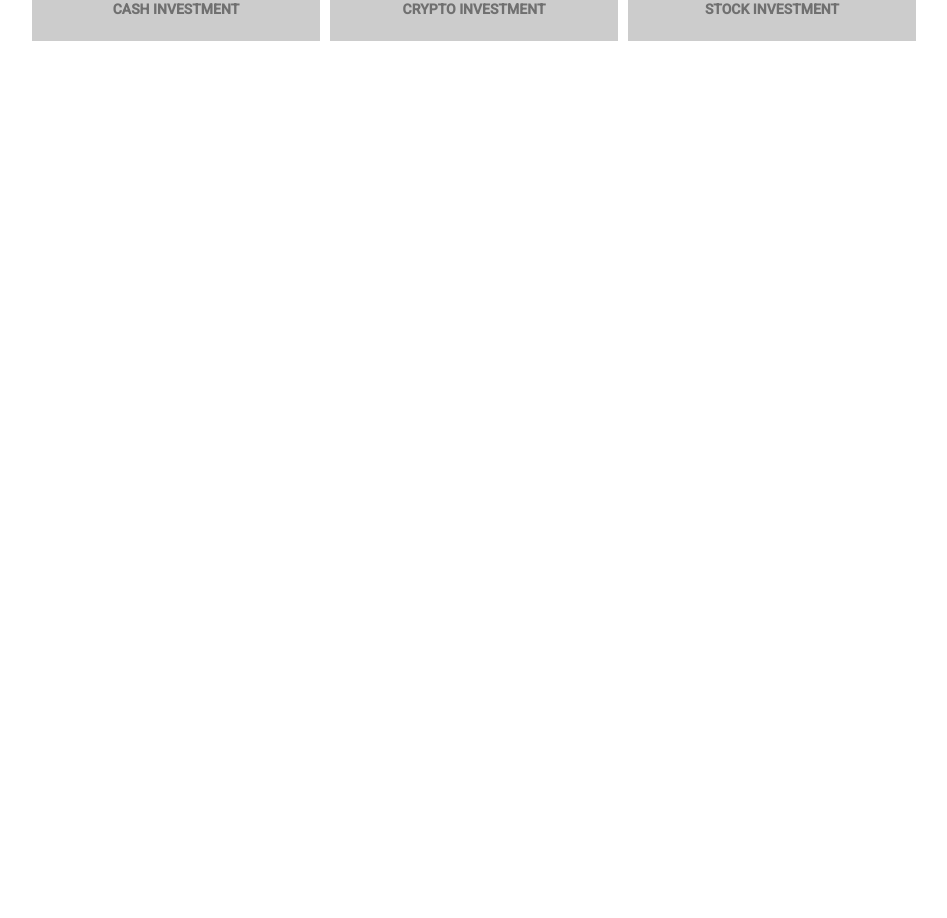
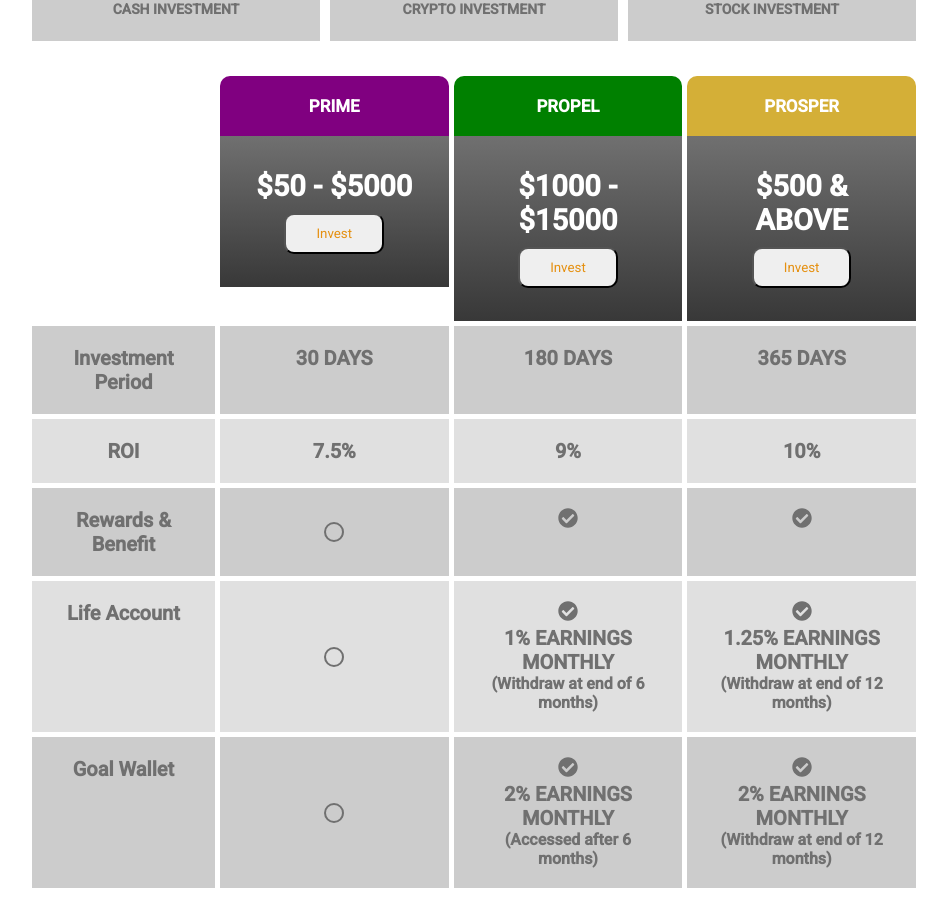
Before and after one commit to georgebsmith-tech/glob-financial-client, a Next.js app: page /choose-asset in a window 1280 px wide. Shown: the part 220-1138 px from the top of the page, without its empty margins (166-1113 px from the left). Before the commit the page ends 800 px from the top, so only its background shows below. Built offline with nearby package versions, Linux system fonts and the light colour scheme.

Commit message:
designed the assets page

```diff
--- a/package.json
+++ b/package.json
@@ -11,6 +11,7 @@
   "dependencies": {
     "next": "10.0.7",
     "react": "17.0.1",
-    "react-dom": "17.0.1"
+    "react-dom": "17.0.1",
+    "react-icons": "^4.2.0"
   }
 }
--- a/pages/choose-asset.js
+++ b/pages/choose-asset.js
@@ -1,5 +1,6 @@
 import Head from 'next/head'
 import styles from '../styles/Home.module.css'
+import { FaCheckCircle } from 'react-icons/fa'
 
 export default function Home() {
     const style = {
@@ -32,8 +33,234 @@ export default function Home() {
                 </div>
             </div>
 
+            <section className="mt35">
+                <div style={{ display: "grid", gridTemplateColumns: "0.8fr repeat(3,1fr)", columnGap: 5 }}>
+                    <div>
+
+                    </div>
+                    <InvestmentAsset
+                        bg="#800080"
+                        asset="PRIME"
+                        range="$50 - $5000"
+                    />
+                    <InvestmentAsset
+                        bg="#008000"
+                        asset="PROPEL"
+                        range="$1000 - $15000"
+                    />
+                    <InvestmentAsset
+                        bg="#D4AF37"
+                        asset="PROSPER"
+                        range="$500 & ABOVE"
+                    />
+
+                </div>
+
+            </section>
+            <section className="mt5">
+
+                <AssetProperty
+                    bg="#CCCCCC"
+                    props={["Investment Period", "30 DAYS", "180 DAYS", "365 DAYS"]}
+                />
+                <AssetProperty
+                    bg="#E0E0E0"
+                    props={
+                        ["ROI", "7.5%", "9%", "10%"]
+                    }
+                />
+                <AssetPropertyReward
+                    bg="#CCCCCC"
+                    props={
+                        ["",]
+                    }
+                />
+                <AssetPropertyLife
+                    bg="#E0E0E0" />
+                <AssetPropertyGoalWallet
+                    bg="#CCCCCC"
+                />
+
+            </section>
+
 
 
         </main>
     )
 }
+
+
+const InvestmentAsset = ({ range, asset, bg }) => {
+    return (
+        <div>
+            <h3
+                style={{ borderRadius: "10px 10px 0 0", backgroundColor: bg }}
+                className="f17 p20 center-text fw" >
+                {asset}
+            </h3>
+            <div
+                className="center-text"
+                style={{ background: "transparent linear-gradient(180deg, #707070 0%, #383838 100%) 0% 0% no-repeat padding-box", padding: "33px 35px" }}>
+                <p
+                    className="fw mb10 bold"
+                    style={{ fontSize: 29 }}>
+                    {range}
+                </p>
+                <button
+                    style={{ color: "#E59011", padding: "11px 30px" }}
+                    className="br10 pointer">
+                    Invest
+</button>
+
+            </div>
+        </div>
+    )
+}
+
+
+const AssetProperty = ({ props = [], bg }) => {
+    return (
+        <div style={{ display: "grid", gridTemplateColumns: "0.8fr repeat(3,1fr)", columnGap: 5, marginBottom: 5 }}>
+            <div
+                style={{ backgroundColor: bg }}
+                className="center-text f20 p20 bold">
+                {props[0]}
+            </div>
+            <div
+                style={{ backgroundColor: bg }}
+                className="center-text f20 p20 bold">
+                {props[1]}
+            </div>
+            <div
+                style={{ backgroundColor: bg }}
+                className="center-text f20 p20 bold">
+                {props[2]}
+            </div>
+            <div
+                style={{ backgroundColor: bg }}
+                className="center-text f20 p20 bold">
+                {props[3]}
+            </div>
+        </div>
+    )
+}
+
+
+const AssetPropertyReward = ({ props = [], bg }) => {
+    return (
+        <div style={{ display: "grid", gridTemplateColumns: "0.8fr repeat(3,1fr)", columnGap: 5, marginBottom: 5 }}>
+            <div
+                style={{ backgroundColor: bg }}
+                className="center-text f20 p20 bold">
+                Rewards & Benefit
+            </div>
+            <div
+                style={{ backgroundColor: bg }}
+                className="flex align-center justify-center">
+                <span
+                    className="block"
+                    style={{ width: 20, height: 20, border: "2px solid #707070", borderRadius: 100 }}>
+
+                </span>
+            </div>
+            <div
+                style={{ backgroundColor: bg }}
+                className="center-text f20 p20 bold">
+                <FaCheckCircle
+                    style={{ color: "#8BBD43" }} />
+            </div>
+            <div
+                style={{ backgroundColor: bg }}
+                className="center-text f20 p20 bold">
+                <FaCheckCircle
+                    style={{ color: "#8BBD43" }} />
+            </div>
+        </div>
+    )
+}
+
+
+const AssetPropertyLife = ({ props = [], bg }) => {
+    return (
+        <div style={{ display: "grid", gridTemplateColumns: "0.8fr repeat(3,1fr)", columnGap: 5, marginBottom: 5 }}>
+            <div
+                style={{ backgroundColor: bg }}
+                className="center-text f20 p20 bold">
+                Life Account
+            </div>
+            <div
+                style={{ backgroundColor: bg }}
+                className="flex align-center justify-center">
+                <span
+                    className="block"
+                    style={{ width: 20, height: 20, border: "2px solid #707070", borderRadius: 100 }}>
+                </span>
+            </div>
+            <div
+                style={{ backgroundColor: bg }}
+                className="center-text f20 p20 bold">
+                <FaCheckCircle
+                    style={{ color: "#8BBD43" }} />
+                <h4 className="f20">
+                    1% EARNINGS MONTHLY
+                </h4>
+                <p className="f16">(Withdraw at end of 6 months)</p>
+            </div>
+            <div
+                style={{ backgroundColor: bg }}
+                className="center-text f20 p20 bold">
+
+                <FaCheckCircle
+                    style={{ color: "#8BBD43" }} />
+                <h4 className="f20">
+                    1.25% EARNINGS MONTHLY
+                </h4>
+                <p className="f16">(Withdraw at end of 12 months)</p>
+            </div>
+        </div>
+    )
+}
+
+
+const AssetPropertyGoalWallet = ({ props = [], bg }) => {
+    return (
+        <div style={{ display: "grid", gridTemplateColumns: "0.8fr repeat(3,1fr)", columnGap: 5, marginBottom: 5 }}>
+            <div
+                style={{ backgroundColor: bg }}
+                className="center-text f20 p20 bold">
+                Goal Wallet
+            </div>
+            <div
+                style={{ backgroundColor: bg }}
+                className="flex align-center justify-center">
+                <span
+                    className="block"
+                    style={{ width: 20, height: 20, border: "2px solid #707070", borderRadius: 100 }}>
+                </span>
+            </div>
+
+            <div
+                style={{ backgroundColor: bg }}
+                className="center-text f20 p20 bold">
+
+                <FaCheckCircle
+                    style={{ color: "#8BBD43" }} />
+                <h4 className="f20">
+                    2% EARNINGS MONTHLY
+                </h4>
+                <p className="f16">(Accessed after 6 months)</p>
+            </div>
+            <div
+                style={{ backgroundColor: bg }}
+                className="center-text f20 p20 bold">
+
+                <FaCheckCircle
+                    style={{ color: "#8BBD43" }} />
+                <h4 className="f20">
+                    2% EARNINGS MONTHLY
+                </h4>
+                <p className="f16">(Withdraw at end of 12 months)</p>
+            </div>
+        </div>
+    )
+}
--- a/styles/globals.css
+++ b/styles/globals.css
@@ -159,3 +159,15 @@ cursor:pointer;
   padding-top: 15px;
   padding-bottom: 15px;
 }
+
+.mt35{
+  margin-top: 35px;
+}
+
+.mb10{
+  margin-bottom: 10px;
+}
+
+.mt5{
+  margin-top: 5px;
+}
```
Also changed, not shown: 1 other file (tests, documents, lock files or other folders).
